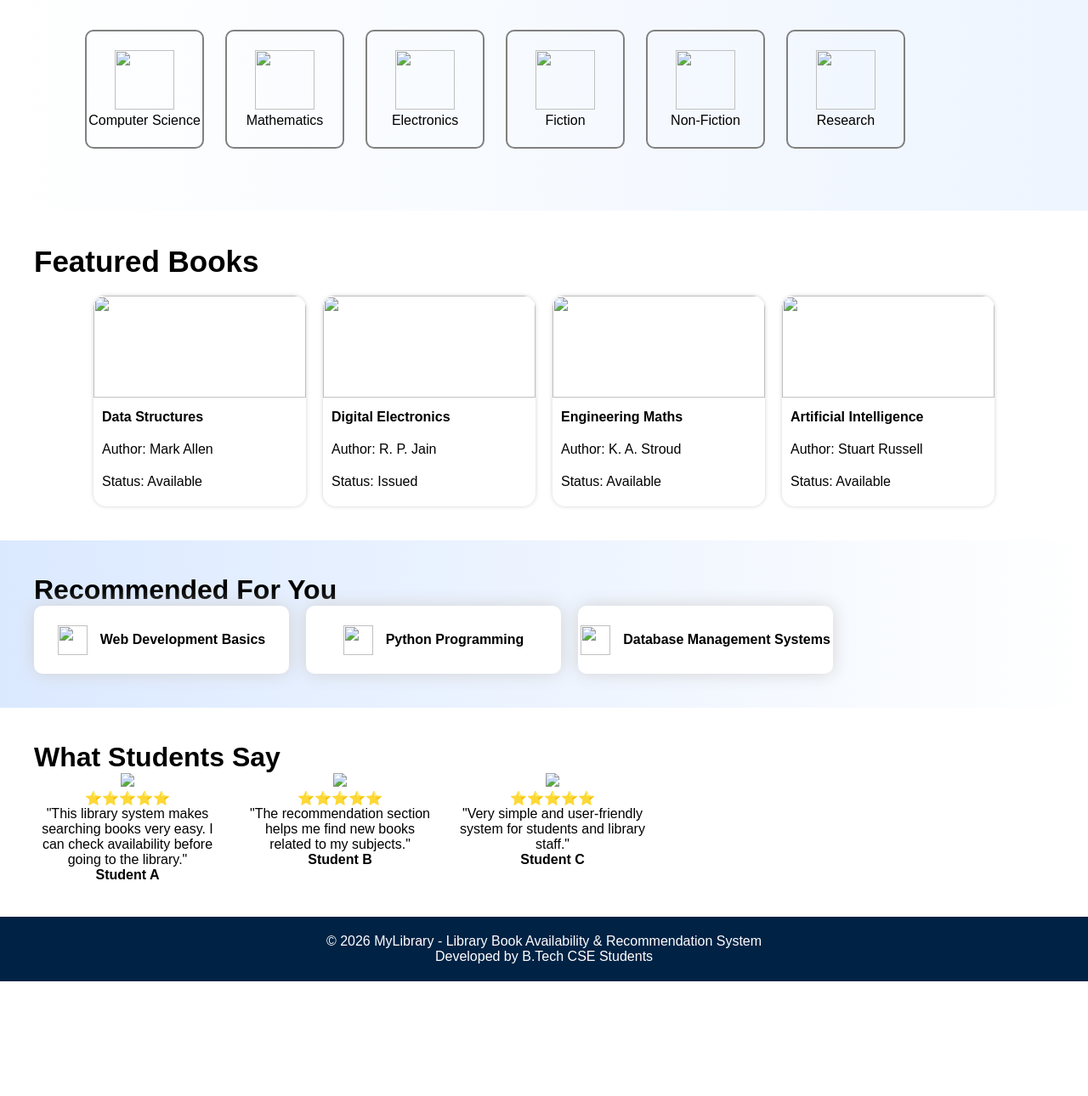
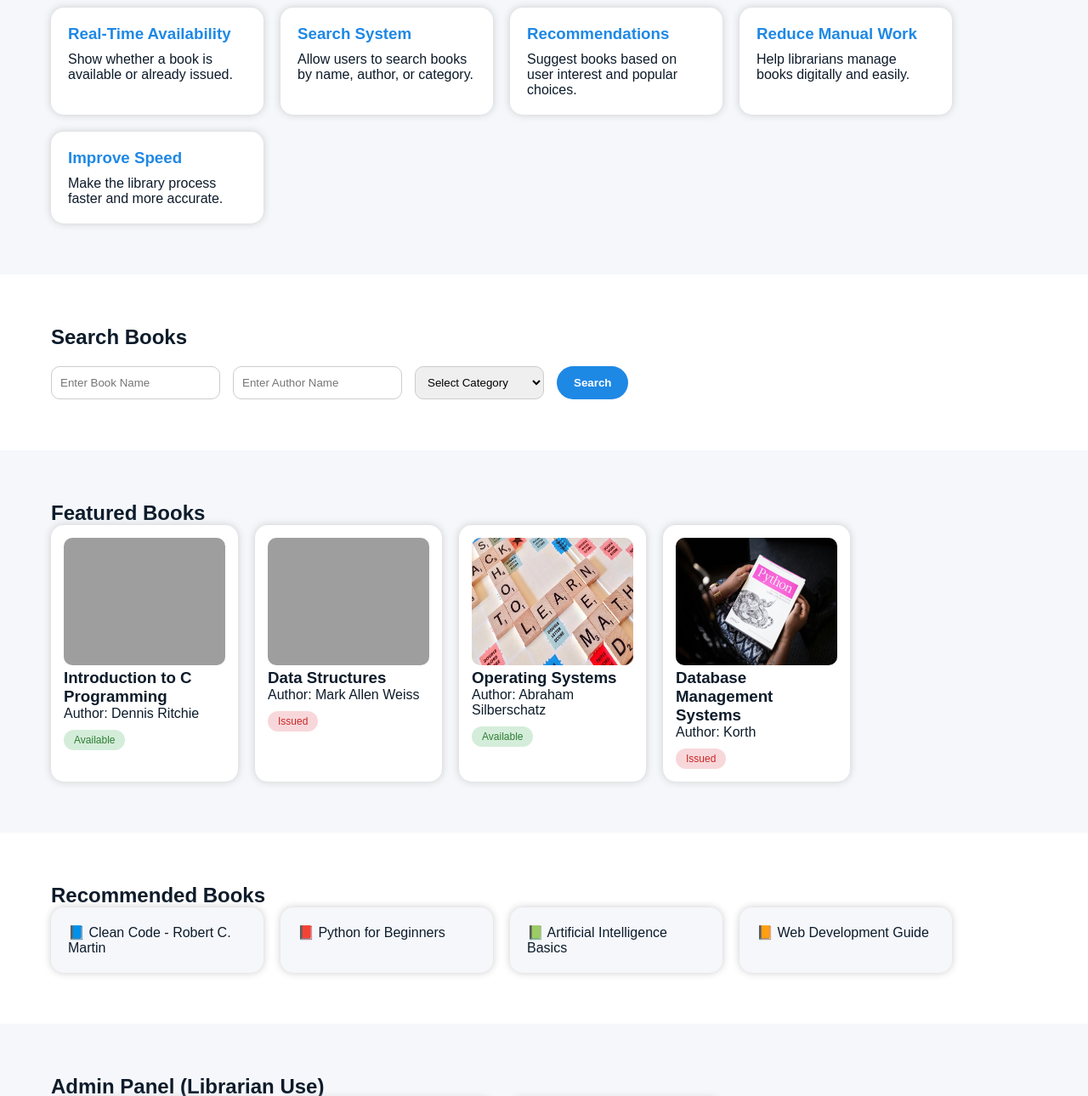
Before and after one commit to Nikhilks2007/PROJEXA-Tech-Titans, a plain HTML site: page index.html in a window 1280 px wide. Shown: the part 612-1902 px from the top of the page at 85% size. Before the commit the page ends 1767 px from the top, so only its background shows below. Drawn offline with Linux system fonts and the light colour scheme; grey boxes are pictures that could not be loaded.

Commit message:
First Commit

```diff
--- a/index.html
+++ b/index.html
@@ -2,218 +2,201 @@
 <html lang="en">
 <head>
   <meta charset="UTF-8">
+  <title>Library Book Availability System</title>
   <meta name="viewport" content="width=device-width, initial-scale=1.0">
-    <title>Library Book Availability System</title>
   <link rel="stylesheet" href="style.css">
 </head>
 <body>
 
-<div id="wrapper">
-
-    <!-- PAGE 1 -->
-    <div id="page1">
-
-        <!-- NAVBAR -->
-        <nav id="navbar">
-            <p id="navcont1">MyLibrary</p>
-
-            <div id="navcont2">
-                <a href="#">Home</a>
-                <a href="#">Categories</a>
-                <a href="#">Books</a>
-                <a href="#">Recommendations</a>
-                <a href="#">Contact</a>
+<!-- ================= NAVBAR ================= -->
+<nav class="navbar">
+  <div class="logo">
+    <img src="assets/images/logo.png" alt="Logo">
+    <span>Library System</span>
   </div>
 
-            <div id="navcont3">
-                <button class="navcont3btn" id="navcont3btn1">Login</button>
-                <button class="navcont3btn" id="navcont3btn2">Sign Up</button>
+  <div class="nav-links">
+    <a href="#overview">Overview</a>
+    <a href="#search">Search Books</a>
+    <a href="#featured">Featured</a>
+    <a href="#recommend">Recommendations</a>
+    <a href="#admin">Admin</a>
+  </div>
+
+  <div class="nav-buttons">
+    <button class="btn outline">Login</button>
+    <button class="btn primary">Sign Up</button>
   </div>
 </nav>
 
-        <!-- HERO SECTION -->
-        <div id="page1cont2">
-            <div id="page1cont2leftbox">
-                <h1>Find Your Next</h1>
-                <h1>Favorite Book</h1>
+<!-- ================= HERO SECTION ================= -->
+<section class="hero" id="overview">
+  <div class="hero-text">
+    <h1>Library Book Availability & Recommendation System</h1>
     <p>
-                    Search books from our digital library and check <br>
-                    real-time availability. Get recommendations <br>
-                    based on your interest and category.
+      This project is a simple computer-based system that helps students
+      and librarians to check book availability, search books easily, and
+      get recommendations based on interest and popular books.
     </p>
-                <button id="page1cont2leftboxbtn">Explore Books</button>
+
+    <p>
+      The main goal is to reduce manual work, save time, and improve
+      the overall library management process.
+    </p>
+
+    <button class="btn primary">Explore Library</button>
   </div>
 
-            <div id="page1cont2leftbox">
-                <img src="library.png" alt="Library Image">
+  <div class="hero-image">
+    <img src="assets/images/book1.jpg" alt="Library Image">
+  </div>
+</section>
+
+<!-- ================= OBJECTIVES ================= -->
+<section class="objectives">
+  <h2>Project Objectives</h2>
+
+  <div class="objective-grid">
+    <div class="objective-card">
+      <h3>Real-Time Availability</h3>
+      <p>Show whether a book is available or already issued.</p>
+    </div>
+
+    <div class="objective-card">
+      <h3>Search System</h3>
+      <p>Allow users to search books by name, author, or category.</p>
+    </div>
+
+    <div class="objective-card">
+      <h3>Recommendations</h3>
+      <p>Suggest books based on user interest and popular choices.</p>
+    </div>
+
+    <div class="objective-card">
+      <h3>Reduce Manual Work</h3>
+      <p>Help librarians manage books digitally and easily.</p>
+    </div>
+
+    <div class="objective-card">
+      <h3>Improve Speed</h3>
+      <p>Make the library process faster and more accurate.</p>
     </div>
   </div>
+</section>
 
-        <!-- SEARCH BOX -->
-        <div id="page1cont2Inputbox">
-            <input type="text" placeholder="  Enter Book Name / Author">
+<!-- ================= SEARCH BAR ================= -->
+<section class="search-section" id="search">
+  <h2>Search Books</h2>
+
+  <div class="search-bar">
+    <input type="text" placeholder="Enter Book Name">
+    <input type="text" placeholder="Enter Author Name">
+
     <select>
-                <option>All Categories</option>
+      <option>Select Category</option>
       <option>Computer Science</option>
-                <option>Electronics</option>
+      <option>Engineering</option>
       <option>Mathematics</option>
       <option>Fiction</option>
-                <option>Non-Fiction</option>
+      <option>History</option>
     </select>
-            <button>Search</button>
+
+    <button class="btn primary">Search</button>
+  </div>
+</section>
+
+<!-- ================= FEATURED BOOKS ================= -->
+<section class="featured" id="featured">
+  <h2>Featured Books</h2>
+
+  <div class="book-grid">
+    <div class="book-card">
+      <img src="assets/images/book1.jpg">
+      <h3>Introduction to C Programming</h3>
+      <p>Author: Dennis Ritchie</p>
+      <span class="status available">Available</span>
     </div>
 
+    <div class="book-card">
+      <img src="assets/images/book2.jpg">
+      <h3>Data Structures</h3>
+      <p>Author: Mark Allen Weiss</p>
+      <span class="status issued">Issued</span>
     </div>
 
-    <!-- PAGE 2 -->
-    <div id="page2">
-        <h1>Browse By Category</h1>
-
-        <div id="page2categories">
-            <div class="page2categorybox">
-                <img src="cs.png" width="70" height="70">
-                <p>Computer Science</p>
+    <div class="book-card">
+      <img src="assets/images/book3.jpg">
+      <h3>Operating Systems</h3>
+      <p>Author: Abraham Silberschatz</p>
+      <span class="status available">Available</span>
     </div>
 
-            <div class="page2categorybox">
-                <img src="math.png" width="70" height="70">
-                <p>Mathematics</p>
+    <div class="book-card">
+      <img src="assets/images/book4.jpg">
+      <h3>Database Management Systems</h3>
+      <p>Author: Korth</p>
+      <span class="status issued">Issued</span>
+    </div>
+  </div>
+</section>
+
+<!-- ================= RECOMMENDATIONS ================= -->
+<section class="recommend" id="recommend">
+  <h2>Recommended Books</h2>
+
+  <div class="recommend-grid">
+    <div class="recommend-card">
+      <p>📘 Clean Code - Robert C. Martin</p>
     </div>
 
-            <div class="page2categorybox">
-                <img src="electronics.png" width="70" height="70">
-                <p>Electronics</p>
+    <div class="recommend-card">
+      <p>📕 Python for Beginners</p>
     </div>
 
-            <div class="page2categorybox">
-                <img src="fiction.png" width="70" height="70">
-                <p>Fiction</p>
+    <div class="recommend-card">
+      <p>📗 Artificial Intelligence Basics</p>
     </div>
 
-            <div class="page2categorybox">
-                <img src="nonfiction.png" width="70" height="70">
-                <p>Non-Fiction</p>
+    <div class="recommend-card">
+      <p>📙 Web Development Guide</p>
+    </div>
+  </div>
+</section>
+
+<!-- ================= ADMIN PANEL ================= -->
+<section class="admin-section" id="admin">
+  <h2>Admin Panel (Librarian Use)</h2>
+
+  <div class="admin-grid">
+    <div class="admin-card">
+      <h3>Add New Book</h3>
+      <input type="text" placeholder="Book Name">
+      <input type="text" placeholder="Author Name">
+      <input type="text" placeholder="Category">
+      <button class="btn primary">Add Book</button>
     </div>
 
-            <div class="page2categorybox">
-                <img src="research.png" width="70" height="70">
-                <p>Research</p>
+    <div class="admin-card">
+      <h3>Update Book</h3>
+      <input type="text" placeholder="Book ID">
+      <input type="text" placeholder="New Details">
+      <button class="btn primary">Update</button>
+    </div>
+
+    <div class="admin-card">
+      <h3>Remove Book</h3>
+      <input type="text" placeholder="Book ID">
+      <button class="btn outline">Remove</button>
     </div>
   </div>
-    </div>
+</section>
 
-    <!-- PAGE 3 -->
-    <div id="page3">
+<!-- ================= FOOTER ================= -->
+<footer class="footer">
+  <p>Minor Project 1 - Library Book Availability System</p>
+  <p>Department of CSE | B.Tech 2nd Semester</p>
+</footer>
 
-        <!-- FEATURED BOOKS -->
-        <div id="featured">
-            <h1>Featured Books</h1>
-
-            <div id="featuredcont">
-
-                <div class="featuredcontbox">
-                    <img src="book1.jpg">
-                    <p><strong>Data Structures</strong></p>
-                    <p>Author: Mark Allen</p>
-                    <p>Status: Available</p>
-                </div>
-
-                <div class="featuredcontbox">
-                    <img src="book2.jpg">
-                    <p><strong>Digital Electronics</strong></p>
-                    <p>Author: R. P. Jain</p>
-                    <p>Status: Issued</p>
-                </div>
-
-                <div class="featuredcontbox">
-                    <img src="book3.jpg">
-                    <p><strong>Engineering Maths</strong></p>
-                    <p>Author: K. A. Stroud</p>
-                    <p>Status: Available</p>
-                </div>
-
-                <div class="featuredcontbox">
-                    <img src="book4.jpg">
-                    <p><strong>Artificial Intelligence</strong></p>
-                    <p>Author: Stuart Russell</p>
-                    <p>Status: Available</p>
-                </div>
-
-            </div>
-        </div>
-
-        <!-- RECOMMENDATIONS -->
-        <div id="promo">
-            <h1>Recommended For You</h1>
-
-            <div id="promocont">
-
-                <div class="promocontbox">
-                    <img src="star.png" width="35" height="35">
-                    <p><strong>Web Development Basics</strong></p>
-                </div>
-
-                <div class="promocontbox">
-                    <img src="star.png" width="35" height="35">
-                    <p><strong>Python Programming</strong></p>
-                </div>
-
-                <div class="promocontbox">
-                    <img src="star.png" width="35" height="35">
-                    <p><strong>Database Management Systems</strong></p>
-                </div>
-
-            </div>
-        </div>
-
-    </div>
-
-    <!-- PAGE 4 -->
-    <div id="page4">
-        <h1>What Students Say</h1>
-
-        <div id="page4cont2">
-
-            <div class="page4cont2boxes">
-                <img src="user1.jpg" height="200">
-                <p>&#11088;&#11088;&#11088;&#11088;&#11088;</p>
-                <p>
-                    "This library system makes searching books very easy.
-                    I can check availability before going to the library."
-                </p>
-                <p><strong>Student A</strong></p>
-            </div>
-
-            <div class="page4cont2boxes">
-                <img src="user2.jpg" height="200">
-                <p>&#11088;&#11088;&#11088;&#11088;&#11088;</p>
-                <p>
-                    "The recommendation section helps me find new books
-                    related to my subjects."
-                </p>
-                <p><strong>Student B</strong></p>
-            </div>
-
-            <div class="page4cont2boxes">
-                <img src="user3.jpg" height="200">
-                <p>&#11088;&#11088;&#11088;&#11088;&#11088;</p>
-                <p>
-                    "Very simple and user-friendly system for students
-                    and library staff."
-                </p>
-                <p><strong>Student C</strong></p>
-            </div>
-
-        </div>
-    </div>
-
-    <!-- FOOTER -->
-    <div id="footer">
-        <p>© 2026 MyLibrary - Library Book Availability & Recommendation System</p>
-        <p>Developed by B.Tech CSE Students</p>
-    </div>
-
-</div>
-
+<script src="script.js"></script>
 </body>
 </html>
--- a/style.css
+++ b/style.css
@@ -1,227 +1,252 @@
-*{
-    padding: 0;
-    margin: 0;
-    box-sizing: border-box;
-    font-family: Arial, Helvetica, sans-serif;
+* {
+  margin: 0;
+  padding: 0;
+  box-sizing: border-box;
+  font-family: Arial, sans-serif;
 }
 
-/* NAVBAR */
-#navbar{
-    height: 60px;
-    display: flex;
-    justify-content: space-around;
-    align-items: center;
-    box-shadow: 0px 0px 10px rgb(200, 200, 200);
+body {
+  background-color: #f5f7fb;
+  color: #0d1b2a;
 }
 
-#navcont1{
-    font-size: 30px;
-    color: rgb(0, 102, 204);
-    font-weight: 800;
+/* ================= NAVBAR ================= */
+.navbar {
+  display: flex;
+  justify-content: space-between;
+  align-items: center;
+  padding: 15px 50px;
+  background-color: #ffffff;
+  box-shadow: 0 2px 10px #cccccc;
 }
 
-#navcont2 a{
-    text-decoration: none;
-    color: rgb(44, 41, 41);
-    margin: 10px;
-    font-size: 15px;
-    font-weight: 500;
+.logo {
+  display: flex;
+  align-items: center;
+  gap: 10px;
+  font-size: 24px;
+  font-weight: bold;
+  color: #1e88e5;
 }
 
-#navcont2 a:hover{
-    text-shadow: 0px 0px 10px rgb(0, 102, 204);
+.logo img {
+  height: 40px;
 }
 
-.navcont3btn{
-    padding: 10px;
-    border-radius: 50px;
-    width: 90px;
-    font-weight: 700;
+.nav-links a {
+  margin: 0 15px;
+  text-decoration: none;
+  color: #0d1b2a;
+  font-weight: 500;
 }
 
-#navcont3btn1{
-    border: 2px solid rgb(0, 102, 204);
-    color: rgb(0, 102, 204);
-    background-color: white;
-    cursor: pointer;
+.nav-links a:hover {
+  color: #1e88e5;
 }
 
-#navcont3btn2{
-    border: none;
-    background-color: rgb(0, 102, 204);
-    color: white;
-    cursor: pointer;
+/* ================= BUTTONS ================= */
+.btn {
+  padding: 8px 20px;
+  border-radius: 20px;
+  border: none;
+  cursor: pointer;
+  font-weight: bold;
 }
 
-/* PAGE 1 */
-#page1cont2{
-    display: flex;
-    height: 400px;
-    align-items: center;
-    justify-content: space-around;
-    background-color: #f5f9ff;
+.primary {
+  background-color: #1e88e5;
+  color: white;
 }
 
-#page1cont2leftbox{
-    display: flex;
-    flex-direction: column;
-    gap: 10px;
+.primary:hover {
+  background-color: #1565c0;
 }
 
-#page1cont2leftbox h1{
-    font-size: 45px;
+.outline {
+  background-color: white;
+  border: 2px solid #1e88e5;
+  color: #1e88e5;
 }
 
-#page1cont2leftbox p{
-    color: gray;
+.outline:hover {
+  background-color: #1e88e5;
+  color: white;
 }
 
-#page1cont2leftboxbtn{
-    border: none;
-    background-color: rgb(0, 102, 204);
-    color: white;
-    cursor: pointer;
-    padding: 10px 30px;
-    border-radius: 30px;
-    margin-top: 20px;
+/* ================= HERO ================= */
+.hero {
+  display: flex;
+  justify-content: space-between;
+  align-items: center;
+  padding: 60px;
+  background-color: #ffffff;
 }
 
-#page1cont2leftbox img{
-    border-radius: 20px;
-    height: 250px;
+.hero-text {
+  width: 50%;
 }
 
-/* SEARCH BOX */
-#page1cont2Inputbox{
-    box-shadow: 0px 0px 10px rgb(207, 207, 207);
-    border: 2px solid rgb(164, 160, 160);
-    height: 70px;
-    width: 600px;
-    margin: -35px auto;
-    padding: 10px;
-    border-radius: 10px;
-    background-color: white;
-    display: flex;
-    align-items: center;
-    gap: 10px;
+.hero-text h1 {
+  font-size: 36px;
+  margin-bottom: 20px;
 }
 
-#page1cont2Inputbox input,
-#page1cont2Inputbox select{
-    height: 30px;
-    width: 200px;
+.hero-text p {
+  color: #666666;
+  margin-bottom: 15px;
 }
 
-#page1cont2Inputbox button{
-    border: none;
-    background-color: rgb(0, 102, 204);
-    color: white;
-    padding: 8px 20px;
-    border-radius: 20px;
+.hero-image img {
+  height: 300px;
+  border-radius: 20px;
+  box-shadow: 0 5px 15px #cccccc;
 }
 
-/* PAGE 2 */
-#page2{
-    height: 400px;
-    padding: 100px;
-    background: linear-gradient(to right, #ffffff, #eef5ff);
+/* ================= OBJECTIVES ================= */
+.objectives {
+  padding: 60px;
+  background-color: #f5f7fb;
 }
 
-#page2categories{
-    display: flex;
-    gap: 25px;
-    margin-top: 50px;
+.objectives h2 {
+  font-size: 32px;
+  margin-bottom: 30px;
 }
 
-.page2categorybox{
-    height: 140px;
-    width: 140px;
-    text-align: center;
-    align-content: center;
-    border: 2px solid gray;
-    border-radius: 10px;
-    transition: transform 0.3s;
+.objective-grid {
+  display: flex;
+  flex-wrap: wrap;
+  gap: 20px;
 }
 
-.page2categorybox:hover{
-    transform: scale(1.05);
+.objective-card {
+  background-color: #ffffff;
+  padding: 20px;
+  width: 250px;
+  border-radius: 15px;
+  box-shadow: 0 0 10px #cccccc;
 }
 
-/* PAGE 3 */
-#featured{
-    padding: 40px;
+.objective-card h3 {
+  margin-bottom: 10px;
+  color: #1e88e5;
 }
 
-#featured h1{
-    font-size: 35px;
-    margin-bottom: 20px;
+/* ================= SEARCH ================= */
+.search-section {
+  padding: 60px;
+  background-color: #ffffff;
 }
 
-#featuredcont{
-    display: flex;
-    gap: 20px;
-    justify-content: center;
+.search-bar {
+  display: flex;
+  gap: 15px;
+  margin-top: 20px;
 }
 
-.featuredcontbox{
-    box-shadow: 0px 0px 5px lightgray;
-    width: 250px;
-    border-radius: 15px;
-    overflow: hidden;
-    padding-bottom: 10px;
+.search-bar input,
+.search-bar select {
+  padding: 10px;
+  border-radius: 10px;
+  border: 1px solid #cccccc;
 }
 
-.featuredcontbox img{
-    width: 100%;
-    height: 120px;
+/* ================= BOOKS ================= */
+.featured {
+  padding: 60px;
+  background-color: #f5f7fb;
 }
 
-.featuredcontbox p{
-    padding: 10px;
+.book-grid {
+  display: flex;
+  gap: 20px;
+  flex-wrap: wrap;
 }
 
-/* RECOMMENDATION */
-#promo{
-    background: linear-gradient(to right, #dbe9ff, white);
-    padding: 40px;
+.book-card {
+  background-color: #ffffff;
+  padding: 15px;
+  width: 220px;
+  border-radius: 15px;
+  box-shadow: 0 0 10px #cccccc;
 }
 
-#promocont{
-    display: flex;
-    gap: 20px;
+.book-card img {
+  width: 100%;
+  height: 150px;
+  border-radius: 10px;
 }
 
-.promocontbox{
-    background: white;
-    height: 80px;
-    width: 300px;
-    display: flex;
-    align-items: center;
-    justify-content: center;
-    gap: 15px;
-    border-radius: 10px;
-    box-shadow: 0px 0px 20px lightgray;
+.status {
+  display: inline-block;
+  margin-top: 10px;
+  padding: 5px 12px;
+  border-radius: 12px;
+  font-size: 12px;
 }
 
-/* PAGE 4 */
-#page4{
-    padding: 40px;
+.available {
+  background-color: #d4edda;
+  color: #2e7d32;
 }
 
-#page4cont2{
-    display: flex;
-    gap: 30px;
+.issued {
+  background-color: #f8d7da;
+  color: #c62828;
 }
 
-.page4cont2boxes{
-    width: 220px;
-    text-align: center;
+/* ================= RECOMMEND ================= */
+.recommend {
+  padding: 60px;
+  background-color: #ffffff;
 }
 
-/* FOOTER */
-#footer{
-    background-color: #002244;
-    color: white;
-    text-align: center;
-    padding: 20px;
+.recommend-grid {
+  display: flex;
+  gap: 20px;
+  flex-wrap: wrap;
 }
+
+.recommend-card {
+  background-color: #f5f7fb;
+  padding: 20px;
+  border-radius: 15px;
+  width: 250px;
+  box-shadow: 0 0 10px #cccccc;
+}
+
+/* ================= ADMIN ================= */
+.admin-section {
+  padding: 60px;
+  background-color: #f5f7fb;
+}
+
+.admin-grid {
+  display: flex;
+  gap: 20px;
+  flex-wrap: wrap;
+}
+
+.admin-card {
+  background-color: #ffffff;
+  padding: 20px;
+  border-radius: 15px;
+  width: 250px;
+  box-shadow: 0 0 10px #cccccc;
+}
+
+.admin-card input {
+  width: 100%;
+  margin-top: 10px;
+  padding: 8px;
+  border-radius: 10px;
+  border: 1px solid #cccccc;
+}
+
+/* ================= FOOTER ================= */
+.footer {
+  background-color: #0d1b2a;
+  color: white;
+  text-align: center;
+  padding: 20px;
+}
```
Also changed, not shown: assets/images/book3.jpg (added), assets/images/book4.jpg (added), assets/images/logo.png (added), assets/images/user2.jpg (added), assets/images/user3.jpg (added), 4 other files. Lines whose indentation alone changed are shown as unchanged.
